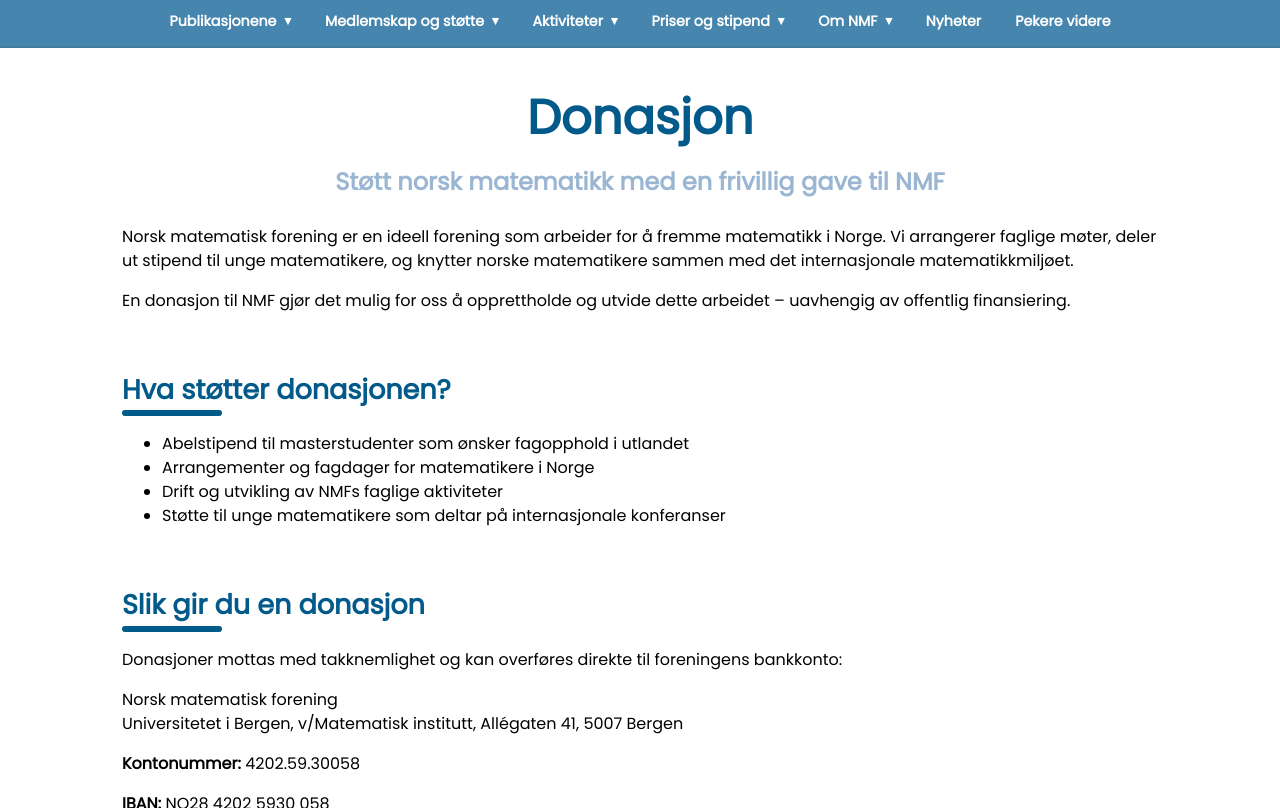
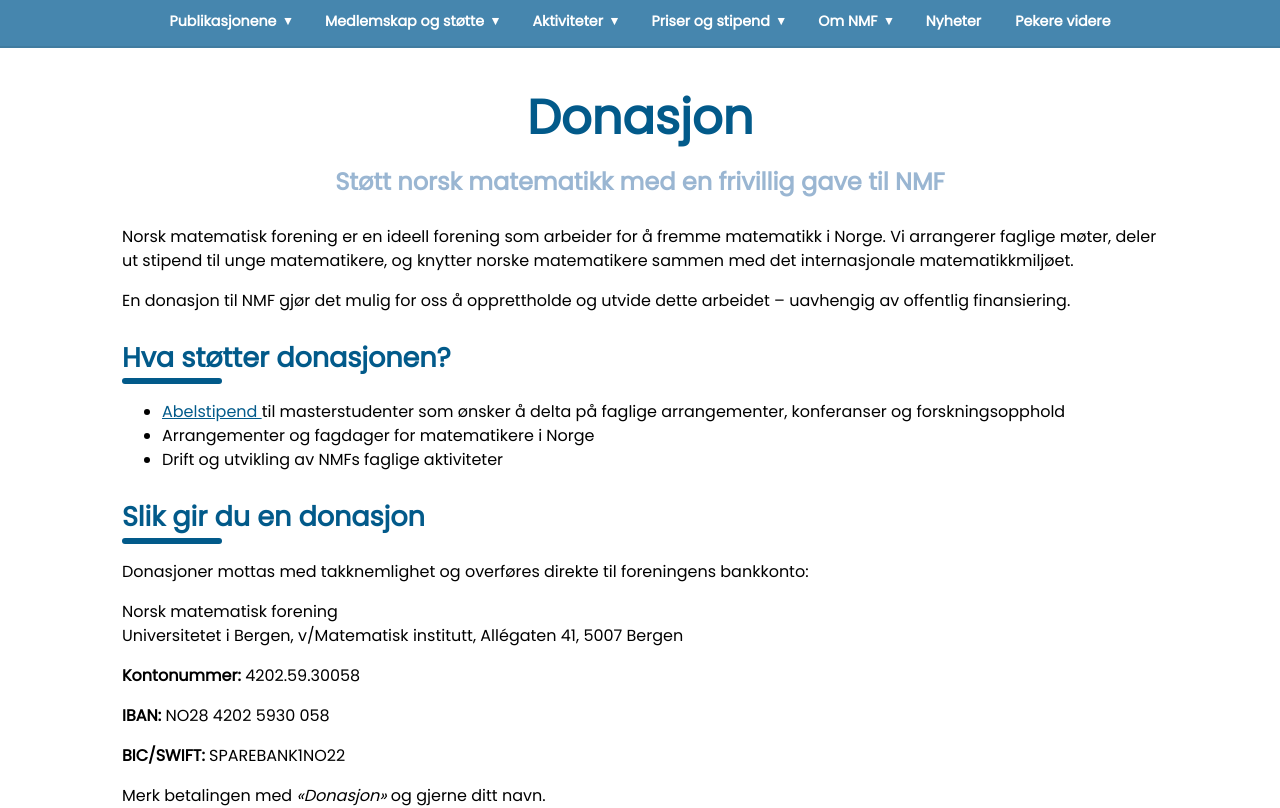
Before and after one commit to ballerin/nmf-website, a Jekyll site: the page built from _pages/donasjon.html, in a window 1280 px wide and 900 px high, cut to the strip 92-900 px from the top of the window. Built offline with Jekyll 4.4.1, drawn with Linux system fonts in a browser that asks for light colours.

Commit message:
donasjon typos

```diff
--- a/_pages/donasjon.html
+++ b/_pages/donasjon.html
@@ -12,21 +12,16 @@
 <div class="w3-container w3-padding">
   <p>Norsk matematisk forening er en ideell forening som arbeider for å fremme matematikk i Norge. Vi arrangerer faglige møter, deler ut stipend til unge matematikere, og knytter norske matematikere sammen med det internasjonale matematikkmiljøet.</p>
   <p>En donasjon til NMF gjør det mulig for oss å opprettholde og utvide dette arbeidet – uavhengig av offentlig finansiering.</p>
-</div>
 
-<div class="w3-container w3-padding">
   {% include section_heading.html level="h3" title="Hva støtter donasjonen?" id="hva-stoetter" %}
   <ul>
-    <li>Abelstipend til masterstudenter som ønsker fagopphold i utlandet</li>
+    <li><a href="/Abelstipend" >Abelstipend </a> til masterstudenter som ønsker å delta på faglige arrangementer, konferanser og forskningsopphold</li>
     <li>Arrangementer og fagdager for matematikere i Norge</li>
     <li>Drift og utvikling av NMFs faglige aktiviteter</li>
-    <li>Støtte til unge matematikere som deltar på internasjonale konferanser</li>
   </ul>
-</div>
 
-<div class="w3-container w3-padding">
   {% include section_heading.html level="h3" title="Slik gir du en donasjon" id="gi-donasjon" %}
-  <p>Donasjoner mottas med takknemlighet og kan overføres direkte til foreningens bankkonto:</p>
+  <p>Donasjoner mottas med takknemlighet og overføres direkte til foreningens bankkonto:</p>
   <p>
     Norsk matematisk forening<br>
     Universitetet i Bergen, v/Matematisk institutt, Allégaten 41, 5007 Bergen
@@ -39,9 +34,7 @@
   <div class="w3-card-4 w3-round-large w3-pale-blue w3-padding w3-margin-top" style="border-left: 4px solid var(--nmf-primary);">
     <p style="margin:0;">Alle donasjoner, uansett størrelse, er verdifulle for oss. Har du spørsmål om donasjoner, øremerkede bidrag eller større gaver, er du hjertelig velkommen til å ta kontakt.</p>
   </div>
-</div>
 
-<div class="w3-container w3-padding">
   {% include section_heading.html level="h3" title="Kontakt" id="kontakt" %}
   <p>For spørsmål om donasjoner, ta kontakt på e-post: <a href="mailto:nmf@matematikkforeningen.no">nmf@matematikkforeningen.no</a>.</p>
   <p>Vi setter stor pris på alle som ønsker å bidra til norsk matematikk!</p>
```
